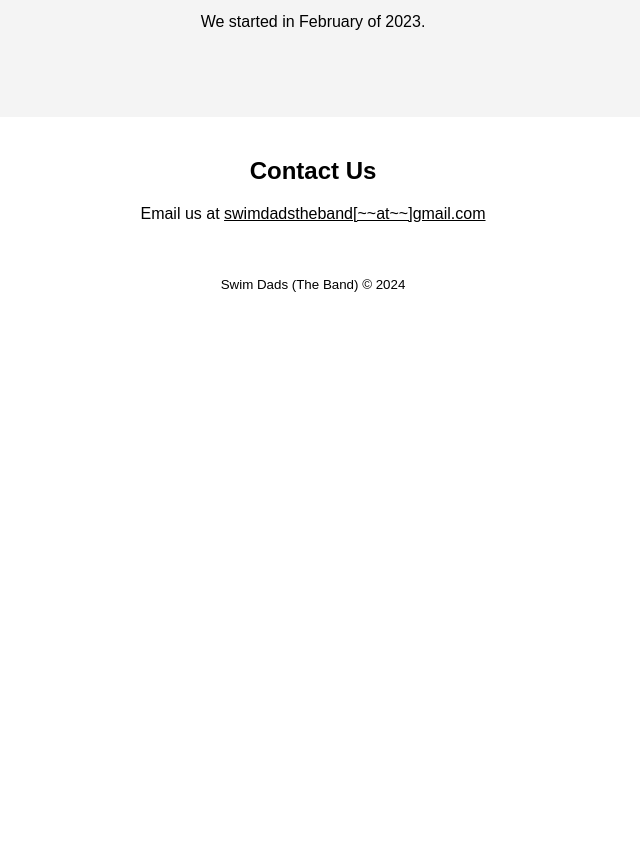
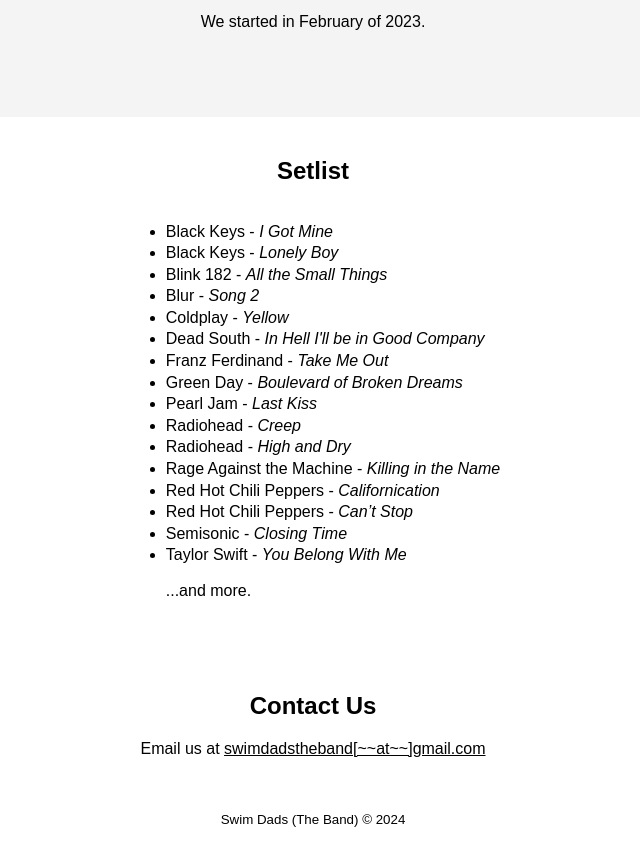
Before and after one commit to jjhiew/swimdadstheband.com, a website: page index.html in a window 1280 px wide. Shown: the part 807-1651 px from the top of the page, without its empty margins (327-967 px from the left). Before the commit the page ends 1116 px from the top, so only its background shows below. Drawn offline with Linux system fonts and the light colour scheme.

Commit message:
Add setlist

```diff
--- a/index.html
+++ b/index.html
@@ -28,6 +28,19 @@
             padding-top: 70px;
             padding-bottom: 70px;
         }
+
+        .setlist {
+            text-align: left;
+            display: flex;
+            flex-flow: column nowrap;
+            justify-content: center;
+            align-items: center;
+        }
+
+        .setlist-ul li{
+            line-height: 1.35;
+        }
+
         form { max-width: 300px; margin: 20px auto; }
         label, input, textarea { display: block; width: 100%; margin-top: 10px; }
         input, textarea { padding: 10px; }
@@ -58,6 +71,30 @@
         <p>Our kids go to swim school, hence the name "Swim Dads". </p>
         <p>We started in February of 2023.</p>
     </section>
+
+    <section class="setlist">
+        <h2>Setlist</h2>
+        <ul class="setlist-ul">
+            <li>Black Keys - <i>I Got Mine</i></li>
+            <li>Black Keys - <i>Lonely Boy</i></li>
+            <li>Blink 182 - <i>All the Small Things</i></li>
+            <li>Blur - <i>Song 2</i></li>
+            <li>Coldplay - <i>Yellow</i></li>
+            <li>Dead South - <i>In Hell I'll be in Good Company</i></li>
+            <li>Franz Ferdinand - <i>Take Me Out</i></li>
+            <li>Green Day - <i>Boulevard of Broken Dreams</i></li>
+            <li>Pearl Jam - <i>Last Kiss</i></li>
+            <li>Radiohead - <i>Creep</i></li>
+            <li>Radiohead - <i>High and Dry</i></li>
+            <li>Rage Against the Machine - <i>Killing in the Name</i></li>
+            <li>Red Hot Chili Peppers - <i>Californication</i></li>
+            <li>Red Hot Chili Peppers - <i>Can’t Stop</i></li>
+            <li>Semisonic - <i>Closing Time</i></li>
+            <li>Taylor Swift - <i>You Belong With Me</i></li>
+            <p>...and more.</p>
+        </ul>
+    </section>
+
     <section class="contact">
         <h2>Contact Us</h2>
         <p>Email us at <u>swimdadstheband[~~at~~]gmail.com</u></p>
```
